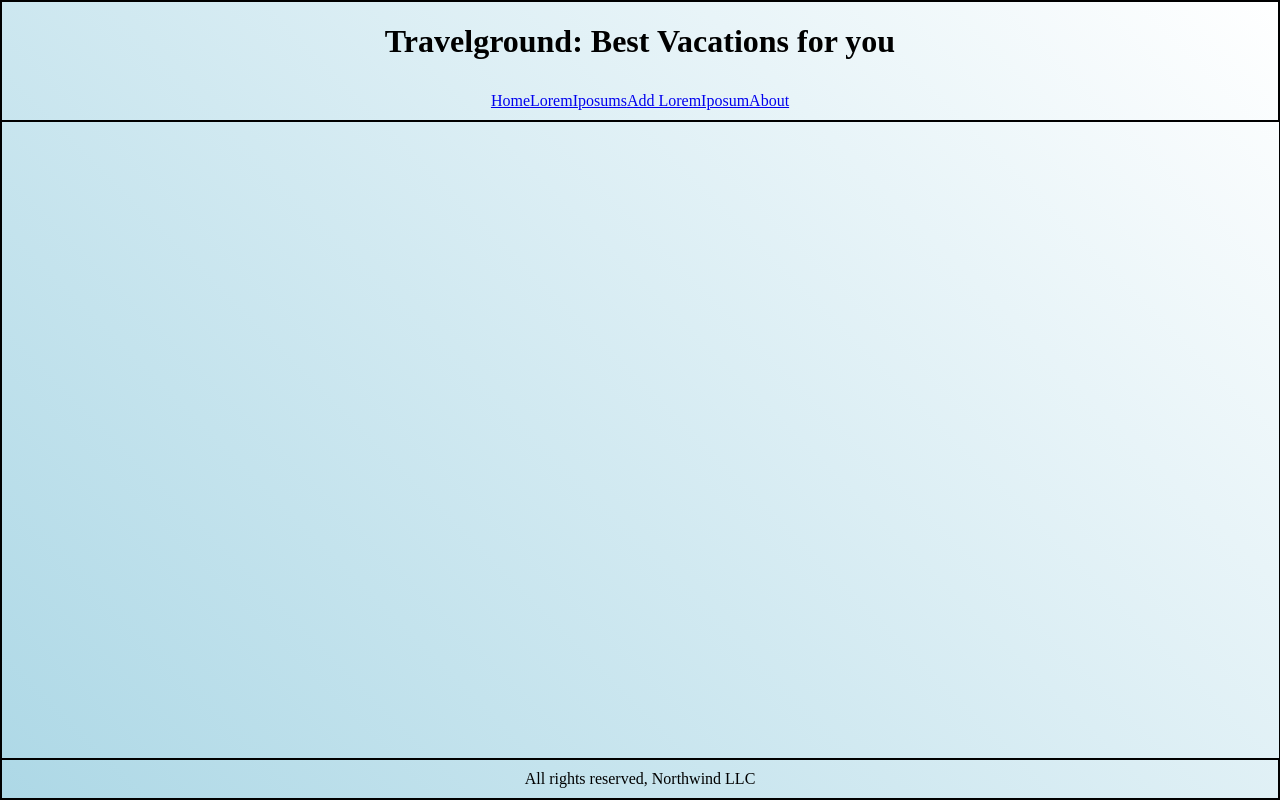
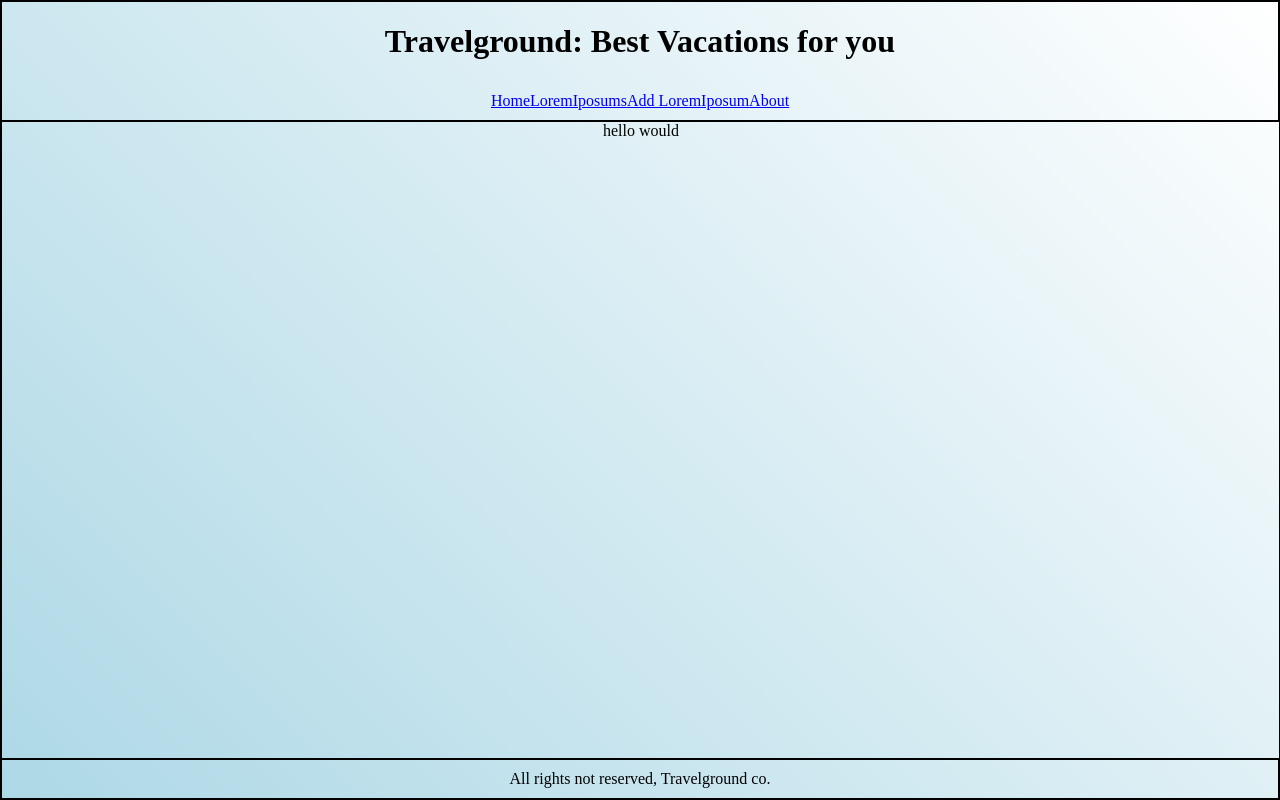
Before and after one commit to ivnKuz/Vacations_Project, a React (Create React App) app in the folder frontend/: page /home in a window 1280 px wide. Built offline with nearby package versions, Linux system fonts and the light colour scheme; sample sign-in values are in the browser's storage; the HTML template or start-up script is replaced by a standard one; what notyf would draw is missing.

Commit message:
small fixes

```diff
--- a/frontend/src/components/home/home/Home.tsx
+++ b/frontend/src/components/home/home/Home.tsx
@@ -18,7 +18,7 @@ function Home(): JSX.Element {
 
     return (
         <div className="Home">
-
+                hello would
         </div>
     );
     }
--- a/frontend/src/components/layout/footer/Footer.tsx
+++ b/frontend/src/components/layout/footer/Footer.tsx
@@ -3,7 +3,7 @@ import "./Footer.css";
 function Footer(): JSX.Element {
     return (
         <div className="Footer">
-            <p>All rights reserved, Northwind LLC</p>
+            <p>All rights not reserved, Travelground co.</p>
         </div>
     );
 }
--- a/frontend/src/components/layout/routing/Routing.tsx
+++ b/frontend/src/components/layout/routing/Routing.tsx
@@ -12,8 +12,6 @@ function Routing(): JSX.Element {
 
             <Route path="/home" element={<Home />} />
             <Route path="/" element={<Navigate to="/home" />} />
-            <Route path="/login" element={<Login />} />
-            <Route path="/signUp" element={<SignUp />} />
             <Route path="/lorem-ipsums/" element={<List />} />
             <Route path="/lorem-ipsums/add" element={<Add />} />
             <Route path="*" element={<Page404 />} />
```
